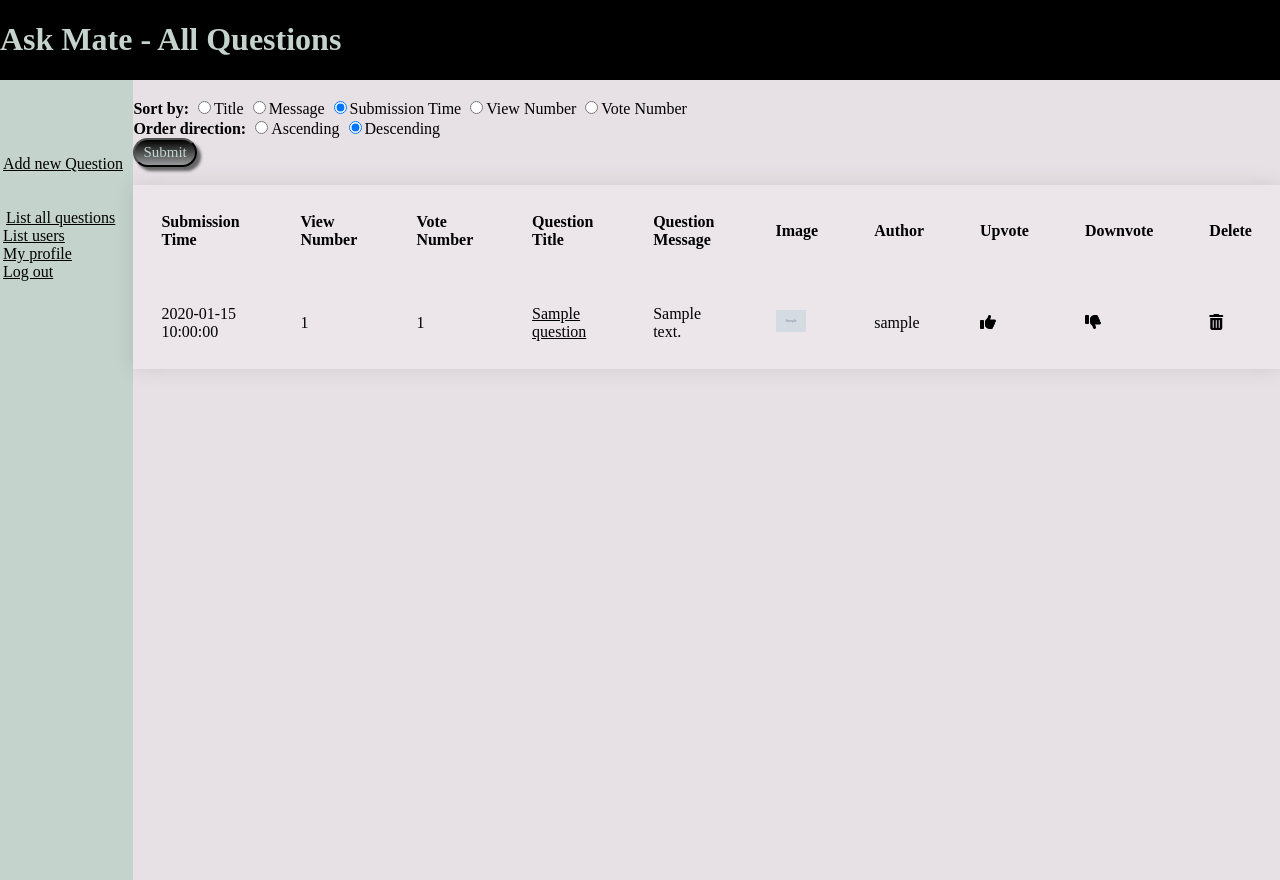
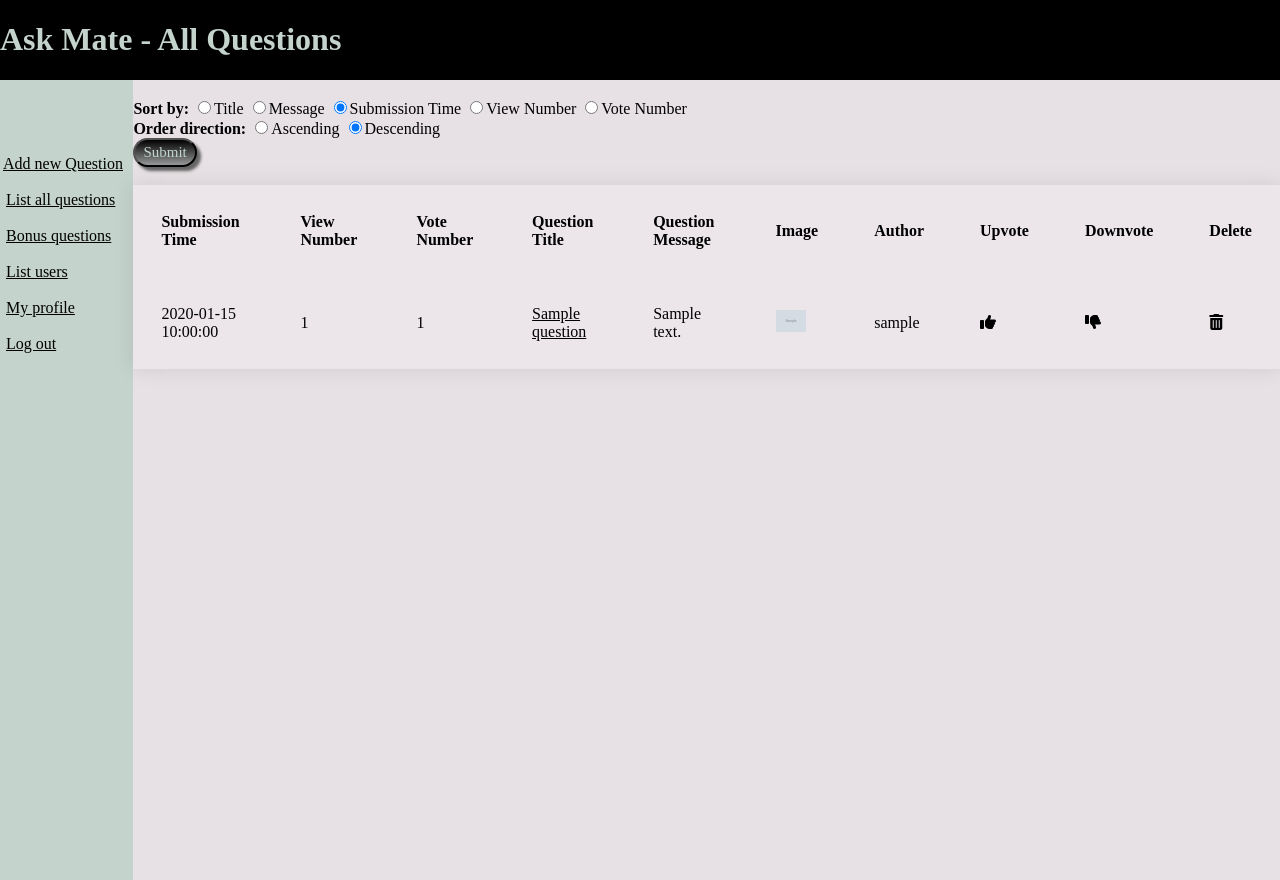
Before and after one commit to CodecoolGlobal/ask-mate-3-python-Eleg4nsnoszat, a Flask app: template templates/index.html in a window 1280 px wide. Run offline with Flask 2, Linux system fonts and the light colour scheme; the template is opened without the code that fills it: most values are stand-ins (such as "Sample title", 1, 10 or a date in 2020); grey boxes marked "Sample" are stand-in pictures; some libraries are stand-ins or nearby versions.

Commit message:
Add Bonus questions page to main menu

```diff
--- a/templates/index.html
+++ b/templates/index.html
@@ -10,16 +10,16 @@
     {% if username != '' %}
         <a href="/add-question">Add new Question</a><br>
     {% endif %}
-        <br>
-        <br>
-    <a href="/list" class="sidebar">List all questions</a><br>
+    <br>
+    <a href="/list" class="sidebar">List all questions</a><br><br>
+    <a href="{{ url_for('bonus_questions_list') }}" class="sidebar">Bonus questions</a><br><br>
         {% if username != '' %}
-            <a href="/users">List users</a><br>
-            <a href="/user/{{ user_id }}">My profile</a><br>
-            <a href="/logout">Log out</a>
+            <a href="/users" class="sidebar">List users</a><br><br>
+            <a href="/user/{{ user_id }}" class="sidebar">My profile</a><br><br>
+            <a href="/logout" class="sidebar">Log out</a>
         {% else %}
-            <a href="/registration">Registration</a><br>
-            <a href="/login">Login</a><br>
+            <a href="/registration" class="sidebar">Registration</a><br><br>
+            <a href="/login" class="sidebar">Login</a><br>
     {% endif %}
     </div>
     </section>
```
